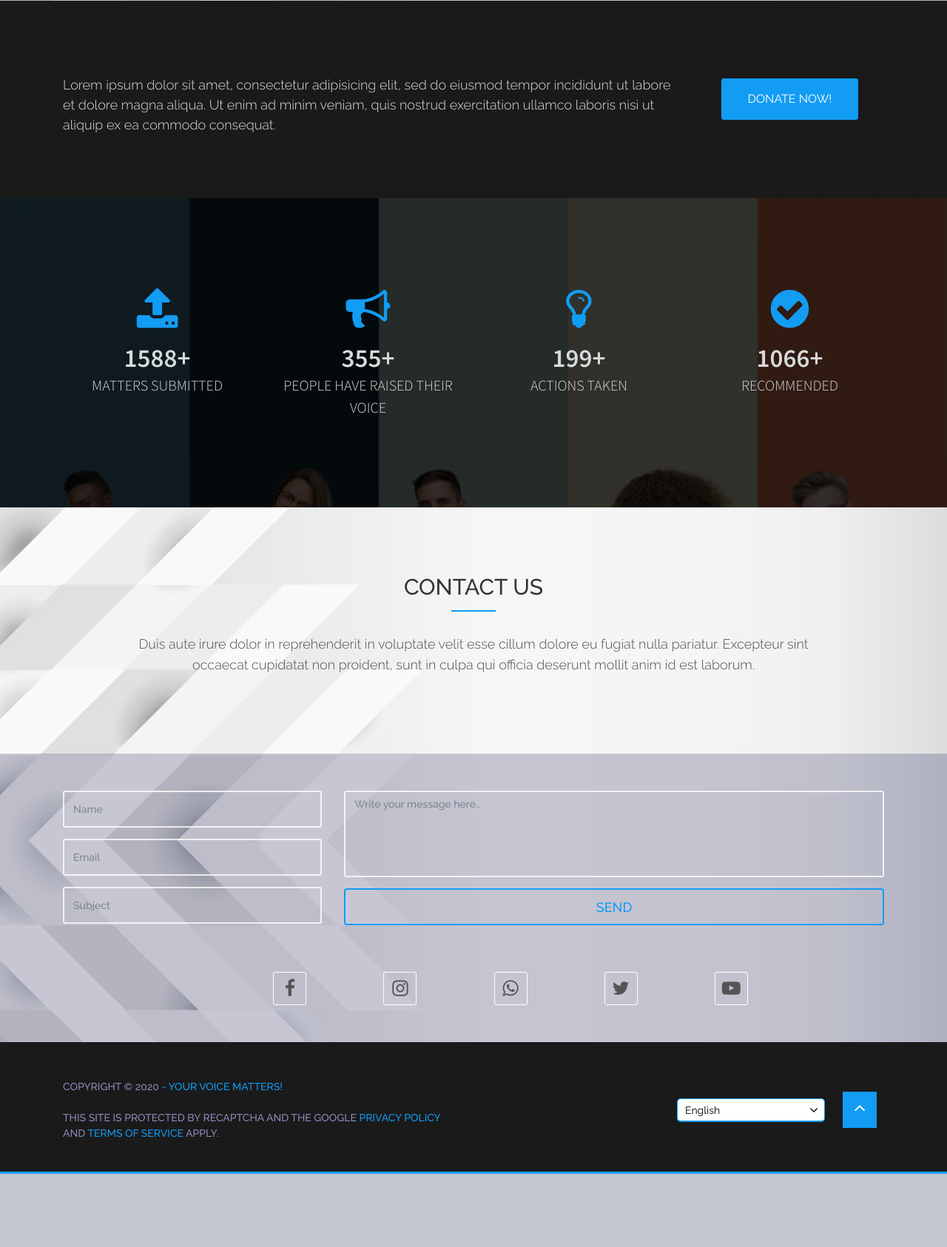
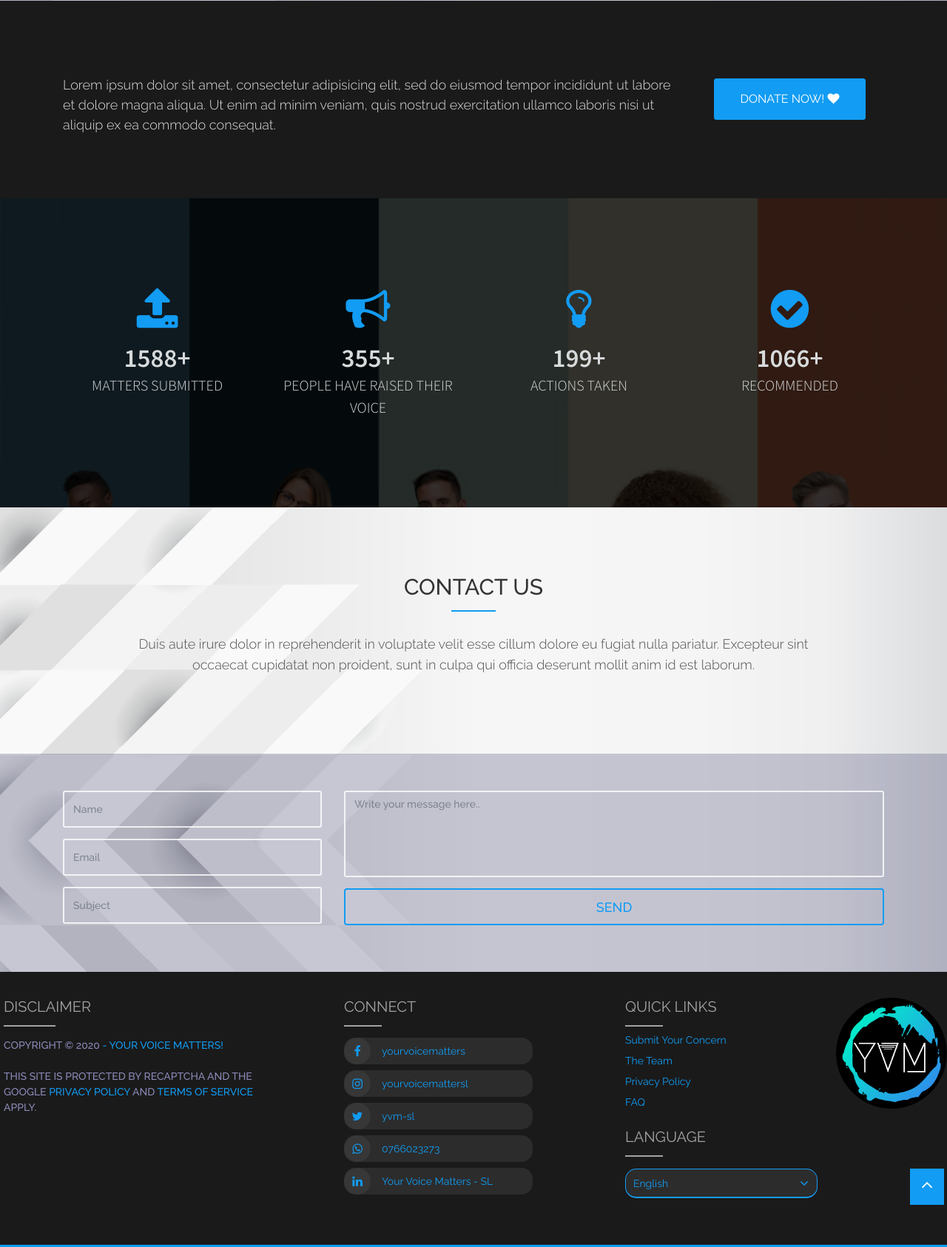
Before and after one commit to ajini-sahaejana/ajini-sahjana.github.io, a PHP site: page / in a window 1280 px wide. Shown: the part 3662-5348 px from the top of the page at 74% size. Before the commit the page ends 5249 px from the top, so only its background shows below. Run offline with PHP 8.4, Linux system fonts and the light colour scheme; some libraries are stand-ins or nearby versions.

Commit message:
Finalizing the web page
Updates on the Footer Section

```diff
--- a/css/style.css
+++ b/css/style.css
@@ -67,14 +67,12 @@ p{
 
 /*Navigation*/
 .navbar-dark{
-	padding: 0px 20px;
-    background:rgba(0,0,0,0.5);
+	padding: 0px 15px;   /*top right bottom left*/
     z-index: 110;
     transition: all 1s;
     -moz-transition: all 1s;
     -o-transition: all 1s;
     -webkit-transition: all 1s;
-    border-bottom: 1px solid #333;
 }
 .navbar-dark .navbar-nav .nav-link{
 	color: #ccc;
@@ -83,7 +81,7 @@ p{
     -moz-transition: all 1s;
     -o-transition: all 1s;
     -webkit-transition: all 1s;
- 	padding: 6px 20px;
+ 	padding: 0px 15px;
 }
 .navbar-dark .navbar-nav .nav-link:hover{
 	color: #129CF3;
@@ -92,7 +90,7 @@ p{
 	color: #ccc;
 }
 .navbar-brand img{
-	padding: 0px 10px;
+	padding: 2px;
 	transition: all 1s;
     -moz-transition: all 1s;
     -o-transition: all 1s;
@@ -509,6 +507,7 @@ p{
 .contact-us-form{
 	background-color: rgba(0, 0, 64, 0.2);
 	padding-top: 50px;
+	padding-bottom: 50px;
 }
 
 .contact-us-form .form-control{
@@ -607,13 +606,71 @@ p{
 /*footer*/
 .footer{
 	background-color: #1A1A1A;
-	padding-bottom: 20px;
-	padding-top: 50px;
+	padding-bottom: 60px;
+	padding-top: 35px;
 	border-bottom: 3px solid #129CF3;
+}
+
+.footer-title {
+	margin:0;
+	margin-bottom:15px;
+	color:rgba(255,255,255,.6);
+	font-weight:400;
+	font-size:20px;
+	text-transform:uppercase;
+	position:relative;
+}
+.footer-title:after {
+	content:"";
+	display:block;
+	margin-top:13px;
+	width:100%;
+	height:2px;
+	background-color:rgba(255,255,255,.6);
+	transform:scaleX(.2) translateZ(0);
+	transform-origin:0;
+	transition:transform .3s ease;
+}
+.footer-col:hover .footer-title:after {
+	transform:scaleX(1) translateZ(0);
+	transition:transform .3s ease;
+}
+.footer-sm-block {
+	border-radius: 15px;
+	color: #129CF3;
+	display:flex;
+	width:100%;
+	background-color:rgba(255,255,255,.08);
+	align-items:center;
+	margin-bottom: 8px;
+	transition:all 250ms linear;
+}
+.footer-sm-block .fa {
+	border-radius: 50%;
+	width:36px;
+	height:36px;
+	display:flex;
+	align-items:center;
+	justify-content:center;
+	flex-grow:0;
+	flex-shrink:0;
+	text-align:center;
+	background-color:rgba(255,255,255,.05);
+}
+.footer-sm-block .footer-sm-text {
+	margin-left:15px;
+	font-size:14px;
+	flex-grow:1;
+	flex-shrink:1;
+}
+.footer-sm-block:hover {
+	background-color:rgba(255,255,255,.2);
+	color:#fff;
 }
 
 #copyright{
 	width: 100%;
+	margin-left: -80px;
 }
 #copyright p{
 	color: #8C8BBA;
@@ -627,30 +684,65 @@ p{
 	color: #129CF3;
 }
 
+.footer-links ul {
+	list-style:none;
+	margin:0;
+	padding:0;
+	margin-top:-10px;
+	margin-bottom: 20px;
+}
+.footer-links ul li {
+	padding:0;
+	margin:0;
+	color:#129CF3;
+	padding-bottom: 1px;
+}
+.footer-links ul li a{
+	color:#129CF3;
+}
+.footer-links a,
+.footer-links a:focus,
+.footer-links a:link,
+.footer-links a:visited {
+	display:block;
+	text-decoration:none;
+	font-size:14px;
+	padding:3px 0px;
+	transition: all 0.5s;
+	-webkit-transition: all 0.5s;
+	-moz-transition: all 0.5s;
+	-o-transition: all 0.5s;
+}
+.footer-links a:hover {
+	color:#EEE;
+}
 .language{
 	display: inline-block;
-	margin-top: 5px;
-	margin-left: 50px;
-	padding: 20px;
 	text-align: right;
+	padding-bottom: 0px;
+	padding-top: 0px;
 }
 .languagepicker {
 	-webkit-appearance: none;
     -moz-appearance: none;
     -o-appearance: none;
     appearance: none;
-	width: 200px;
+	width: 260px;
+	height: 40px;
 	border: 1px solid #129CF3;
 	border-bottom: 2px #129CF3 solid;
-	border-radius: 5px;
+	border-radius: 15px;
 	line-height: normal;
     padding: 7px 10px 6px 10px;
-    background: url("../images/arrow.png") 95% /10px no-repeat #fff;
+    background: url("../images/arrow.png") 95% /10px no-repeat rgba(255,255,255,.08);
     margin-top: 1px;
     font-size: 14px;
+    color: #129CF3;
 }
 
 .scroll-top{
+	margin-top: 90px;
+	margin-left: 100px;
 	display: inline-block;
 }
 .scroll-top a{
--- a/index.html
+++ b/index.html
@@ -381,7 +381,7 @@
 					consequat.</p>
 				</div>
 				<div class="col-md-3 text-center">
-					<a class="btn btn-primary btn-donate-now" href="#">Donate Now!</a>
+					<a class="btn btn-primary btn-donate-now" href="#">Donate Now! <span class="fa fa-heart"></span></a>
 				</div>
 			</div>
 		</div>
@@ -454,7 +454,7 @@
 						</div>
 					</div>
 				</form>
-			</div>
+			</div><!--
 			<div class="container">
 				<div class="row">
 					<div class="col-md-12">
@@ -469,7 +469,7 @@
 						</div>
 					</div>
 				</div>
-			</div>
+			</div>-->
 		</div>
 	</section>
 
@@ -477,8 +477,9 @@
 	<footer class="footer">
 		<div class="container">
 			<div class="row">
-				<div class="col-md-6">
+				<div class="col-md-4 footer-col">
 					<div id="copyright">
+						<h1 class="footer-title">Disclaimer</h1>
 						<p>Copyright &copy; 2020 <a href="#HOME"> - Your Voice Matters!</a></p>
 						<p>This site is protected by reCAPTCHA and the Google
 							<a href="https://policies.google.com/privacy" class="sc-fjdhpX bUZXjM">Privacy Policy</a> and
@@ -486,13 +487,49 @@
 						</p>
 					</div>
 				</div>
-					<div class="col-md-4 offset-2">
+				<div class="footer-col col-md-3 footer-connect">
+					<h1 class="footer-title">Connect</h1>
+					<a href="https://www.facebook.com/" target="_blank" class="footer-sm-block">
+						<span class="fa fa-facebook"></span>
+						<span class="footer-sm-text">yourvoicematters</span>
+					</a>
+					<a href="https://www.instagram.com/" target="_blank" class="footer-sm-block">
+						<span class="fa fa-instagram"></span>
+						<span class="footer-sm-text">yourvoicemattersl</span>
+					</a>
+					<a href="https://twitter.com/" target="_blank" class="footer-sm-block">
+						<span class="fa fa-twitter"></span>
+						<span class="footer-sm-text">yvm-sl</span>
+					</a>
+					<a href="https://www.whatsapp.com/" target="_blank" class="footer-sm-block">
+						<span class="fa fa-whatsapp"></span>
+						<span class="footer-sm-text">0766023273</span>
+					</a>
+					<a href="https://www.linkedin.com/company" target="_blank" class="footer-sm-block">
+						<span class="fa fa-linkedin"></span>
+						<span class="footer-sm-text">Your Voice Matters - SL</span>
+					</a>
+				</div>
+				<div class="footer-col col-md-3 offset-1">
+					<h1 class="footer-title">Quick Links</h1>
+					<div class="footer-links">
+						<ul>
+							<li><a href="https://www.ivint.org/wp-content/uploads/2019/11/Media-Kit-IV.pdf">Submit Your Concern</a></li>
+							<li><a href="https://www.ivint.org/team/">The Team</a></li>
+							<li><a href="https://www.ivint.org/feedback/">Privacy Policy</a></li>
+							<li><a href="https://www.ivint.org/feedback/">FAQ</a></li>
+						</ul>
+					</div>
+					<h1 class="footer-title">Language</h1>
 					<div class="language">
 						<select class="languagepicker">
 							<option value="en-US">English</option>
 							<option value="si-si">සිංහල</option>
 						</select>
 					</div>
+				</div>
+				<div class="footer-col col-md-1 footer-connect">
+					<img src="images/logo.png" alt="logo" style="width: 150px;">
 					<div class="scroll-top">
 						<a href="#HOME"><i class="fa fa-angle-up"></i></a>
 					</div>
```
Also changed, not shown: images/arrow.png.
